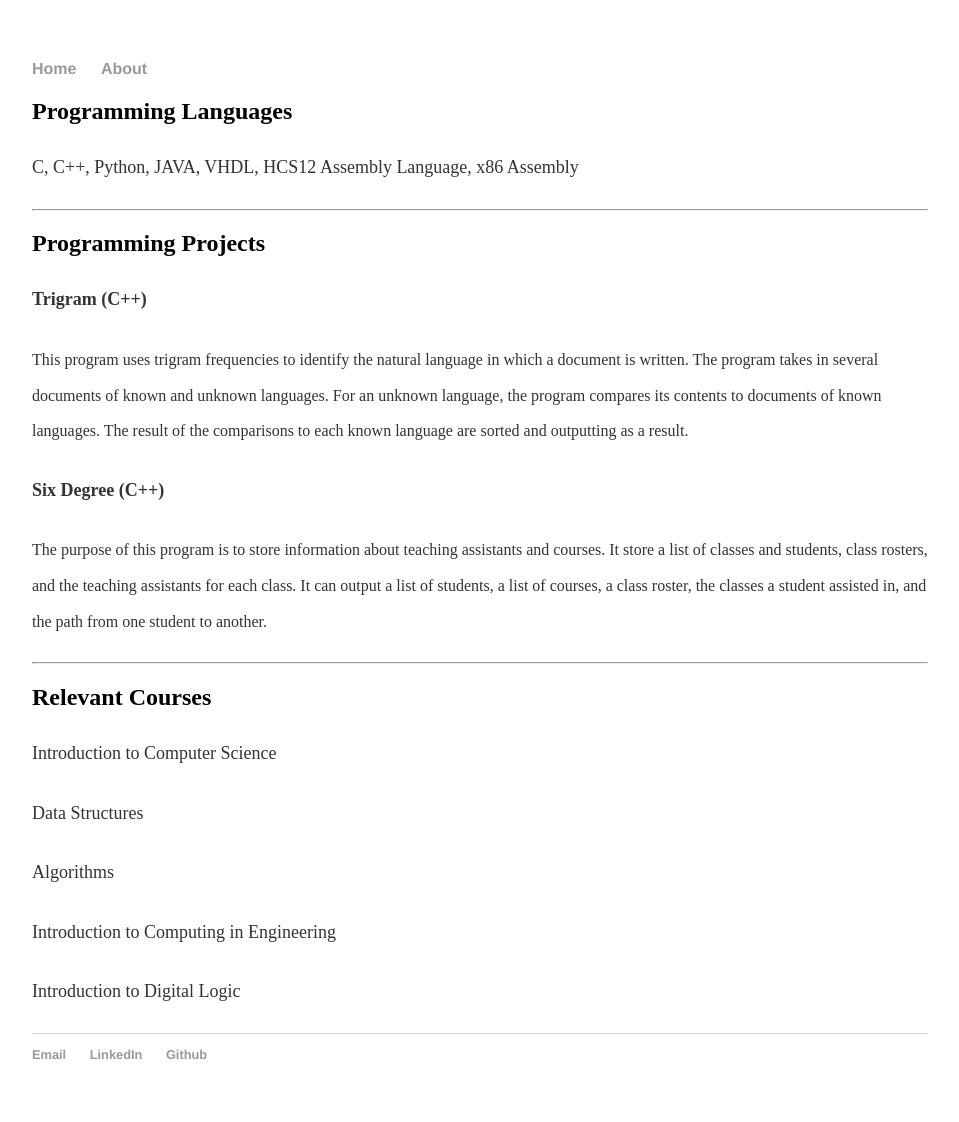
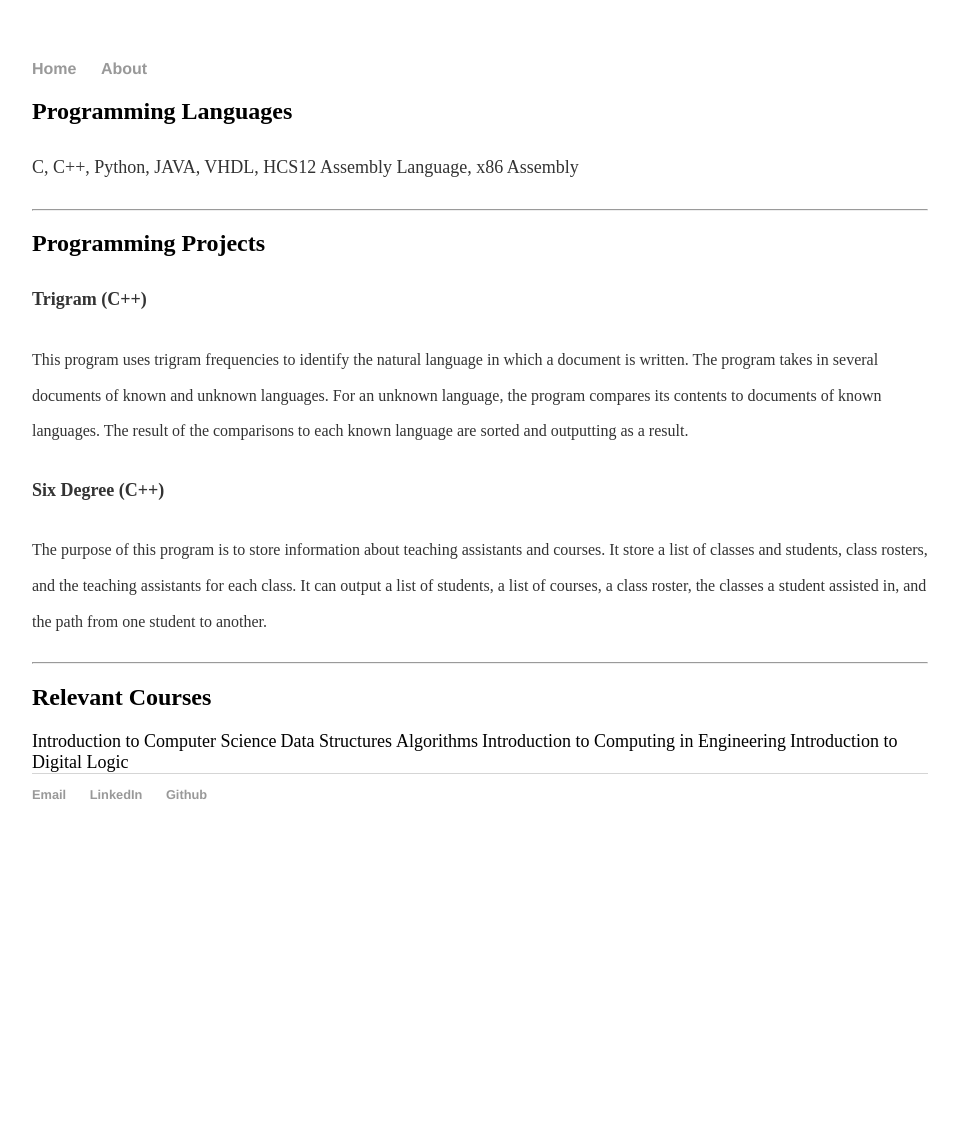
Before and after one commit to Winnie-Zheng/winnie-zheng.github.io, a Jekyll site: the page built from About/index.html, in a window 1280 px wide. Shown: the whole page, without its empty margins (160-1119 px from the left). Built offline with Jekyll 4.4.1, drawn with Linux system fonts in a browser that asks for light colours; after the commit the page ends 900 px from its top, so only the background shows below that.

Commit message:
Update index.html

```diff
--- a/About/index.html
+++ b/About/index.html
@@ -13,9 +13,9 @@
       <p><font size=3>The purpose of this program is to store information about teaching assistants and	courses. It store a list of classes and students, class rosters, and the teaching assistants for each class. It can output a list of students, a	list of courses, a class roster, the classes a student assisted in, and the path from one student to another.</font></p>
   <hr></hr>
   <h2>Relevant Courses</h2>
-    <p><font size=4>Introduction to Computer Science</font></p>
-    <p><font size=4>Data Structures</font></p>
-    <p><font size=4>Algorithms</font></p>
-    <p><font size=4>Introduction to Computing in Engineering</font></p>
-    <p><font size=4>Introduction to Digital Logic</font></p>
+    <font size=4>Introduction to Computer Science</font>
+    <font size=4>Data Structures</font>
+    <font size=4>Algorithms</font>
+    <font size=4>Introduction to Computing in Engineering</font>
+    <font size=4>Introduction to Digital Logic</font>
 </div><!-- /.blurb -->
```
